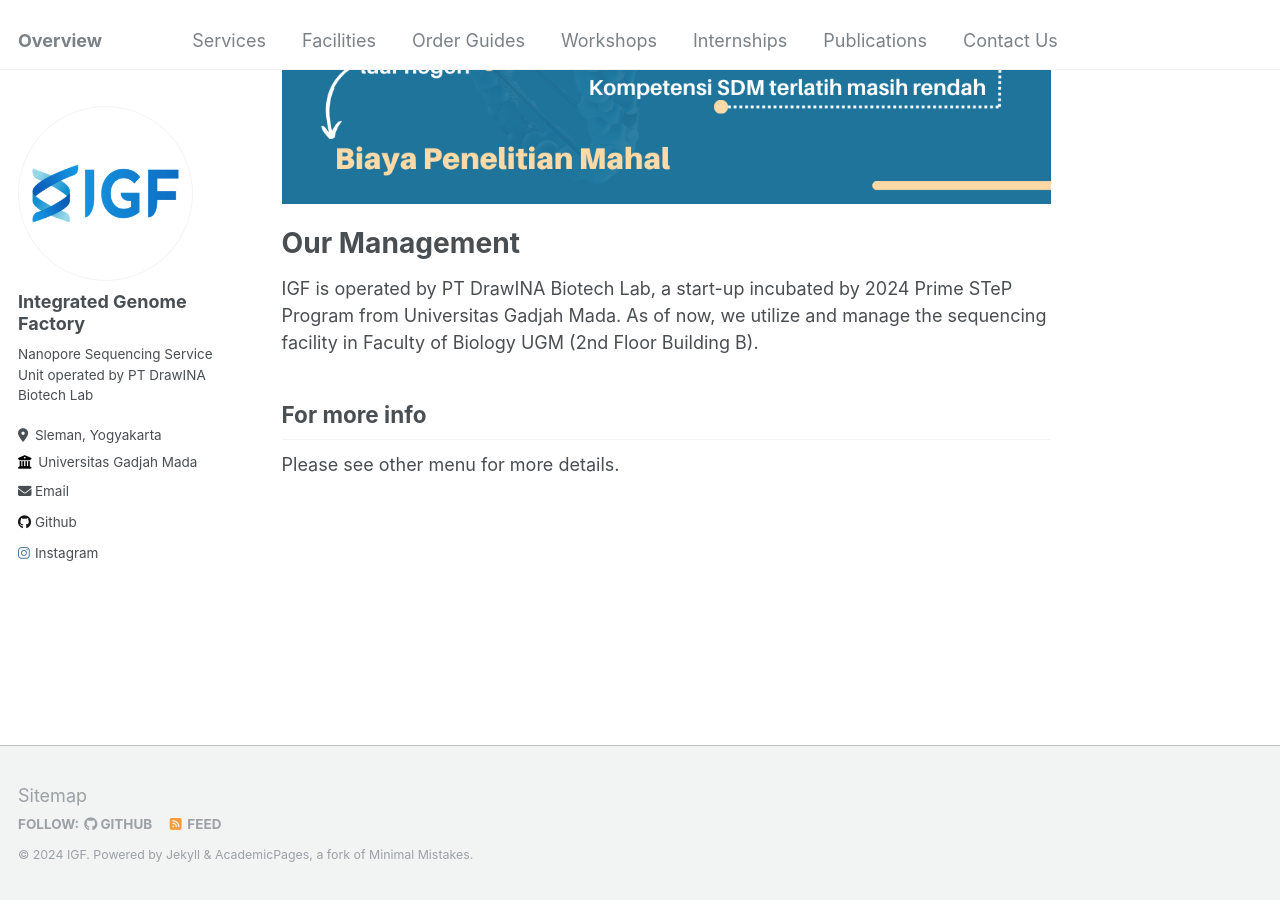
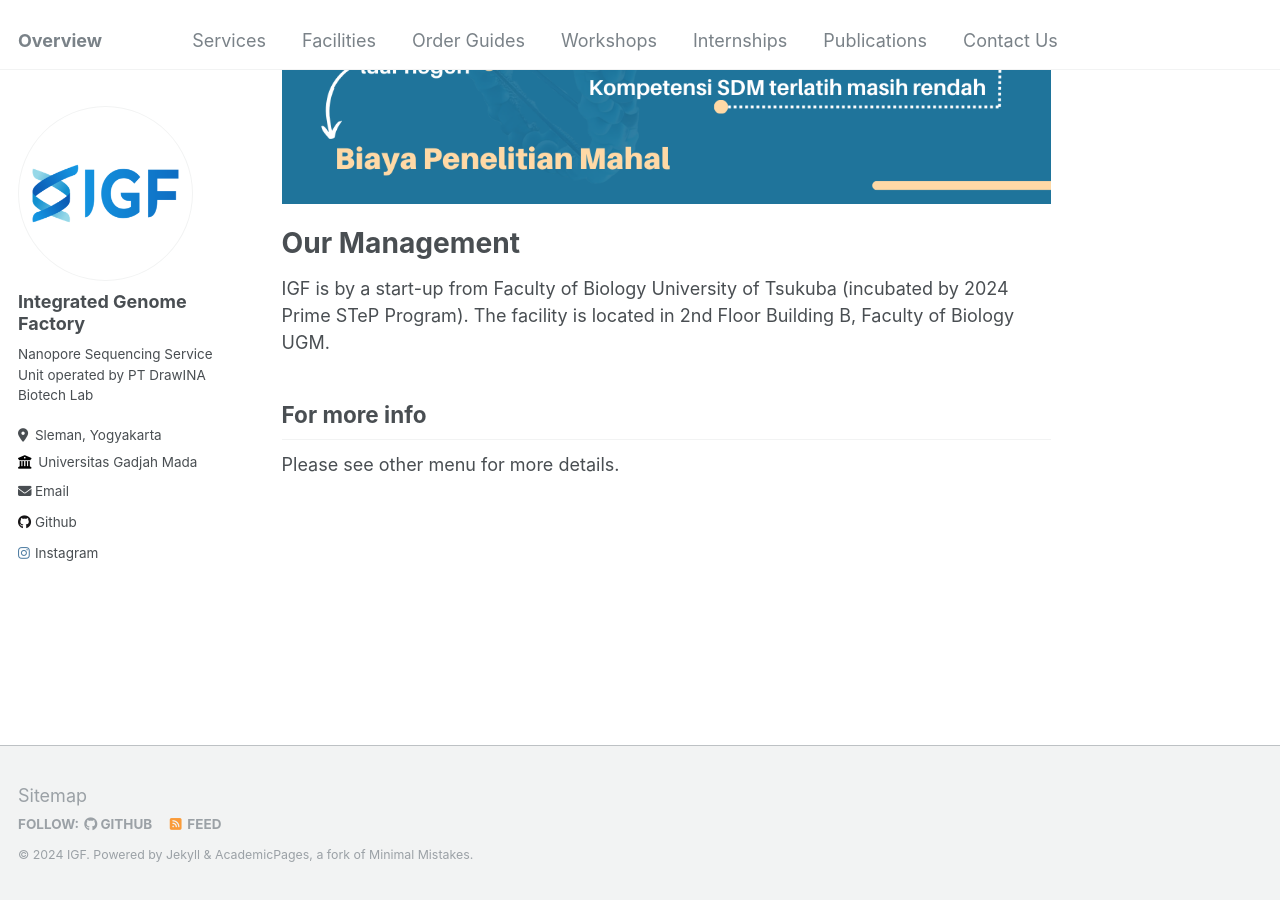
Before and after one commit to igf-genome/igf-genome.github.io, a Jekyll site: the page built from _pages/about.md, in a window 1280 px wide and 900 px high, scrolled down 1589 px. Built offline with Jekyll 4.4.1, drawn with Linux system fonts in a browser that asks for light colours.

Commit message:
Update about.md

```diff
--- a/_pages/about.md
+++ b/_pages/about.md
@@ -20,7 +20,7 @@ We aim to solve the challenge of genomics research in Indonesia. Despite the wid
 
 Our Management
 ======
-IGF is operated by PT DrawINA Biotech Lab, a start-up incubated by 2024 Prime STeP Program from Universitas Gadjah Mada. As of now, we utilize and manage the sequencing facility in Faculty of Biology UGM (2nd Floor Building B).
+IGF is by a start-up from Faculty of Biology University of Tsukuba (incubated by 2024 Prime STeP Program). The facility is located in 2nd Floor Building B, Faculty of Biology UGM.
 
 
 For more info
```
